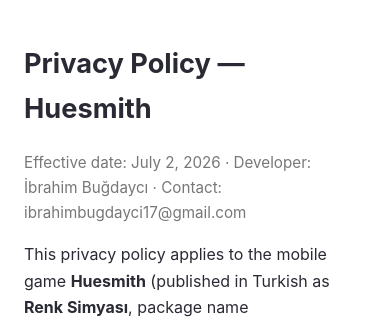
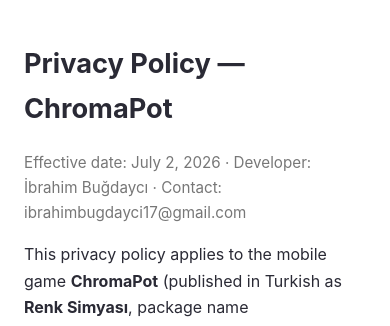
Before and after one commit to ibrahimbugdayci/renk-simyasi, a plain HTML site: page privacy-policy.html in a window 390 px wide. Shown: the top 326 px of the page. Drawn offline with Linux system fonts and the light colour scheme.

Commit message:
Rename to ChromaPot

```diff
--- a/privacy-policy.html
+++ b/privacy-policy.html
@@ -3,7 +3,7 @@
 <head>
 <meta charset="utf-8">
 <meta name="viewport" content="width=device-width, initial-scale=1">
-<title>Privacy Policy — Huesmith (Renk Simyası)</title>
+<title>Privacy Policy — ChromaPot (Renk Simyası)</title>
 <style>
   body { font-family: -apple-system, "Segoe UI", Roboto, sans-serif; max-width: 760px;
          margin: 0 auto; padding: 24px; line-height: 1.65; color: #2a2a35; }
@@ -15,10 +15,10 @@
 </head>
 <body>
 
-<h1>Privacy Policy — Huesmith</h1>
+<h1>Privacy Policy — ChromaPot</h1>
 <p class="meta">Effective date: July 2, 2026 · Developer: İbrahim Buğdaycı · Contact: ibrahimbugdayci17@gmail.com</p>
 
-<p>This privacy policy applies to the mobile game <strong>Huesmith</strong>
+<p>This privacy policy applies to the mobile game <strong>ChromaPot</strong>
 (published in Turkish as <strong>Renk Simyası</strong>, package name
 <code>com.renksimyasi.game</code>), available on Google Play.</p>
 
@@ -70,7 +70,7 @@
 
 <div lang="tr">
 <p>Bu gizlilik politikası, Google Play'de yayınlanan
-<strong>Renk Simyası</strong> (uluslararası adıyla <strong>Huesmith</strong>,
+<strong>Renk Simyası</strong> (uluslararası adıyla <strong>ChromaPot</strong>,
 paket adı <code>com.renksimyasi.game</code>) mobil oyunu için geçerlidir.</p>
 
 <h2>Topladığımız bilgiler</h2>
```
